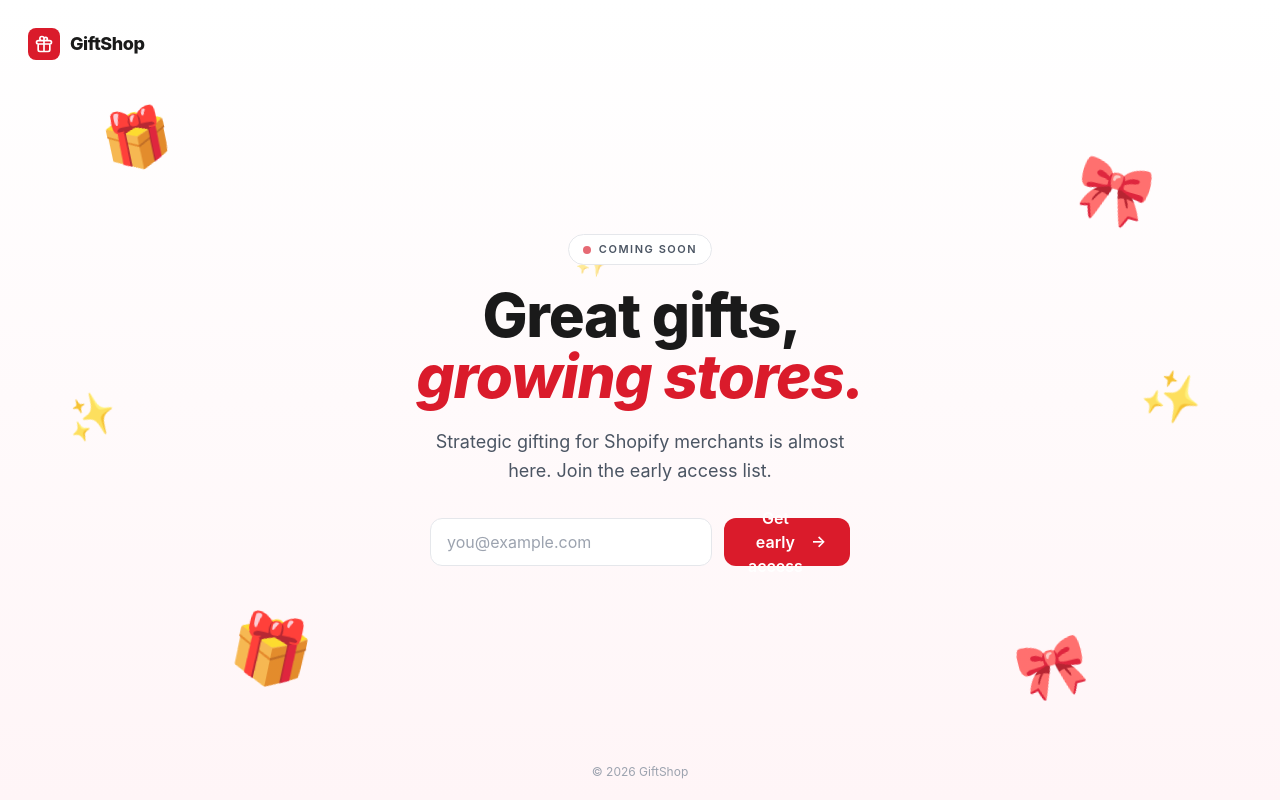
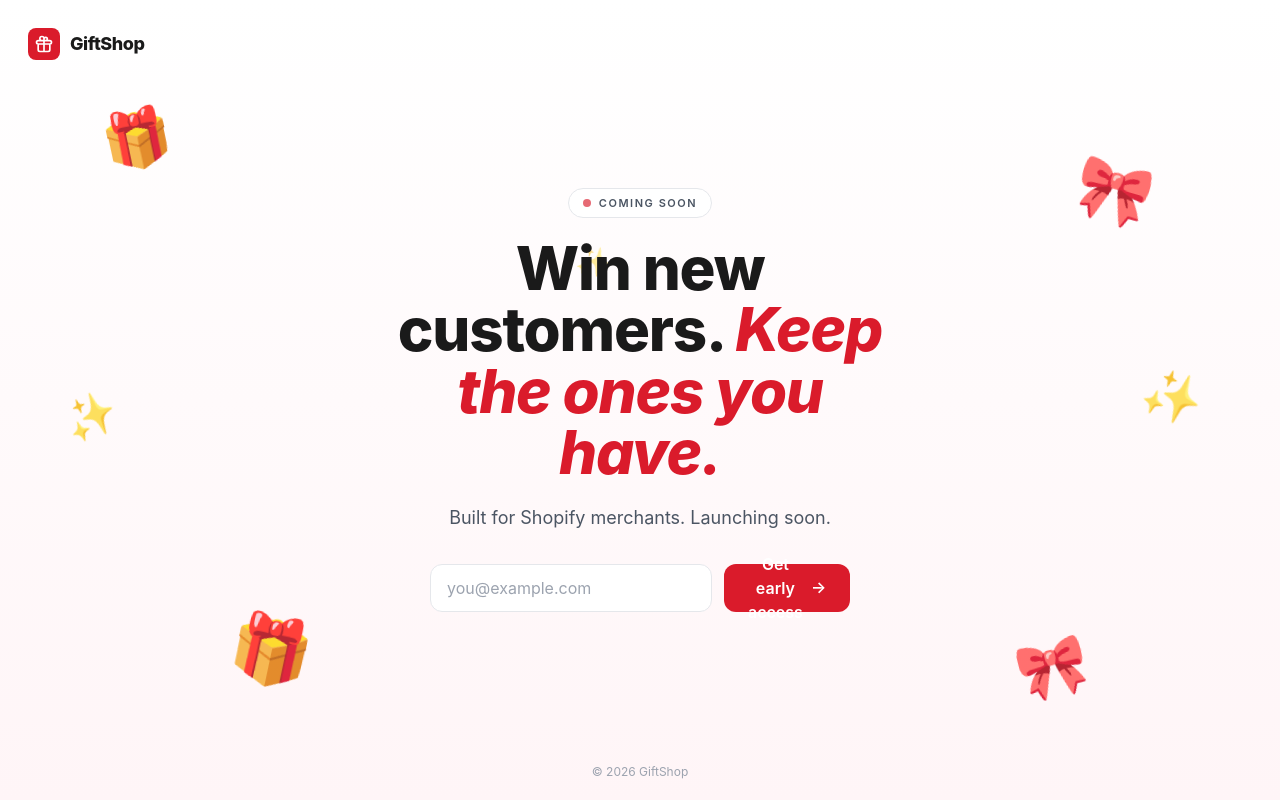
Before and after one commit to giftshop-app/giftshop-site, a Next.js app: page /coming-soon in a window 1280 px wide. Built offline with nearby package versions, Linux system fonts and the light colour scheme.

Commit message:
Update coming-soon headline: win new customers, keep existing ones
New copy reflects the dual value prop (acquisition + retention) in
plain language. Removed em-dash and marketing-speak filler from the
sub-copy to keep it human.

Co-Authored-By: Claude Opus 4.7 (1M context) <noreply@anthropic.com>

```diff
--- a/app/coming-soon/page.tsx
+++ b/app/coming-soon/page.tsx
@@ -58,12 +58,12 @@ export default function ComingSoonPage() {
           <h1
             className={`${styles.headlineEnter} text-4xl sm:text-5xl md:text-6xl font-extrabold leading-[1.02] tracking-[-0.02em] text-[#1a1a1a]`}
           >
-            Great gifts,{" "}
-            <span className="italic text-[#DA1B2B]">growing stores.</span>
+            Win new customers.{" "}
+            <span className="italic text-[#DA1B2B]">Keep the ones you have.</span>
           </h1>
 
           <p className="mt-5 text-base sm:text-lg leading-relaxed text-[#4b5563] max-w-[440px] mx-auto">
-            Strategic gifting for Shopify merchants is almost here. Join the early access list.
+            Built for Shopify merchants. Launching soon.
           </p>
 
           <div className="mt-8 max-w-[420px] mx-auto">
```
